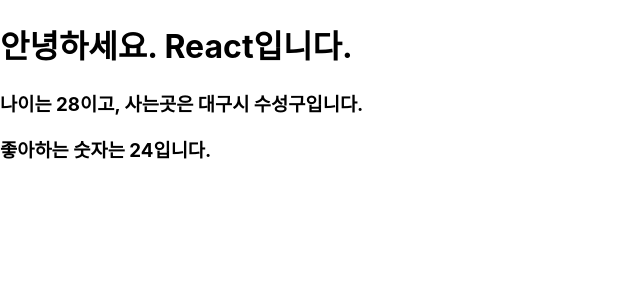
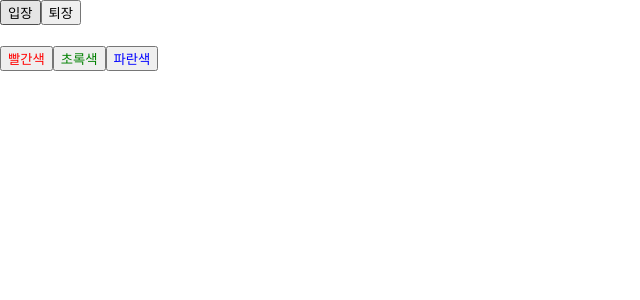
Before and after one commit to SangHoonly/react.js-practice, a React (Create React App) app: page / in a window 1280 px wide. Shown: the top 300 px of the page, without its empty margins (0-640 px from the left). Built offline with nearby package versions, Linux system fonts and the light colour scheme.

Commit message:
useState practice

```diff
--- a/src/App.js
+++ b/src/App.js
@@ -1,13 +1,10 @@
 import { Fragment } from "react";
 import "./App.css";
-import MyComponent from "./MyComponent";
+import Counter from "./Counter";
+import Say from "./Say";
 
 const App = () => {
-  return (
-    <MyComponent name="React" age="28" address="대구시 수성구" favoriteNum="24">
-      리액트
-    </MyComponent>
-  );
+  return <Say />;
 };
 
 export default App;
--- a/src/Counter.js
+++ b/src/Counter.js
@@ -5,14 +5,37 @@
     super(props);
     this.state = {
       number: 0,
+      fixedNumber: 10,
     };
   }
+
   render() {
-    const { number } = this.state;
+    const { number, fixedNumber } = this.state;
     return (
       <div>
         <h1>{number}</h1>
+        <h2>fixed = {fixedNumber}</h2>
+        <button
+          onClick={() => {
+            this.setState((prevState) => {
+              return {
+                number: prevState.number + 1,
+              };
+            });
+          }}
+        >
+          + 1
+        </button>
+        <button
+          onClick={() => {
+            this.setState({ number: number - 1 });
+          }}
+        >
+          -1
+        </button>
       </div>
     );
   }
 }
+
+export default Counter;
--- /dev/null
+++ b/src/Say.js
@@ -0,0 +1,28 @@
+import React, { useState } from "react";
+
+const Say = () => {
+  const [message, setMessage] = useState("");
+  const onClickEnter = () => setMessage("안녕하세요");
+  const onClickLeave = () => setMessage("안녕히 가세요!");
+
+  const [color, setColor] = useState("black");
+
+  return (
+    <div>
+      <button onClick={onClickEnter}>입장</button>
+      <button onClick={onClickLeave}>퇴장</button>
+      <h1 style={{ color: color }}>{message}</h1>
+      <button style={{ color: "red" }} onClick={() => setColor("red")}>
+        빨간색
+      </button>
+      <button style={{ color: "green" }} onClick={() => setColor("green")}>
+        초록색
+      </button>
+      <button style={{ color: "blue" }} onClick={() => setColor("blue")}>
+        파란색
+      </button>
+    </div>
+  );
+};
+
+export default Say;
```
Also changed, not shown: 1 other file (tests, documents, lock files or other folders).
